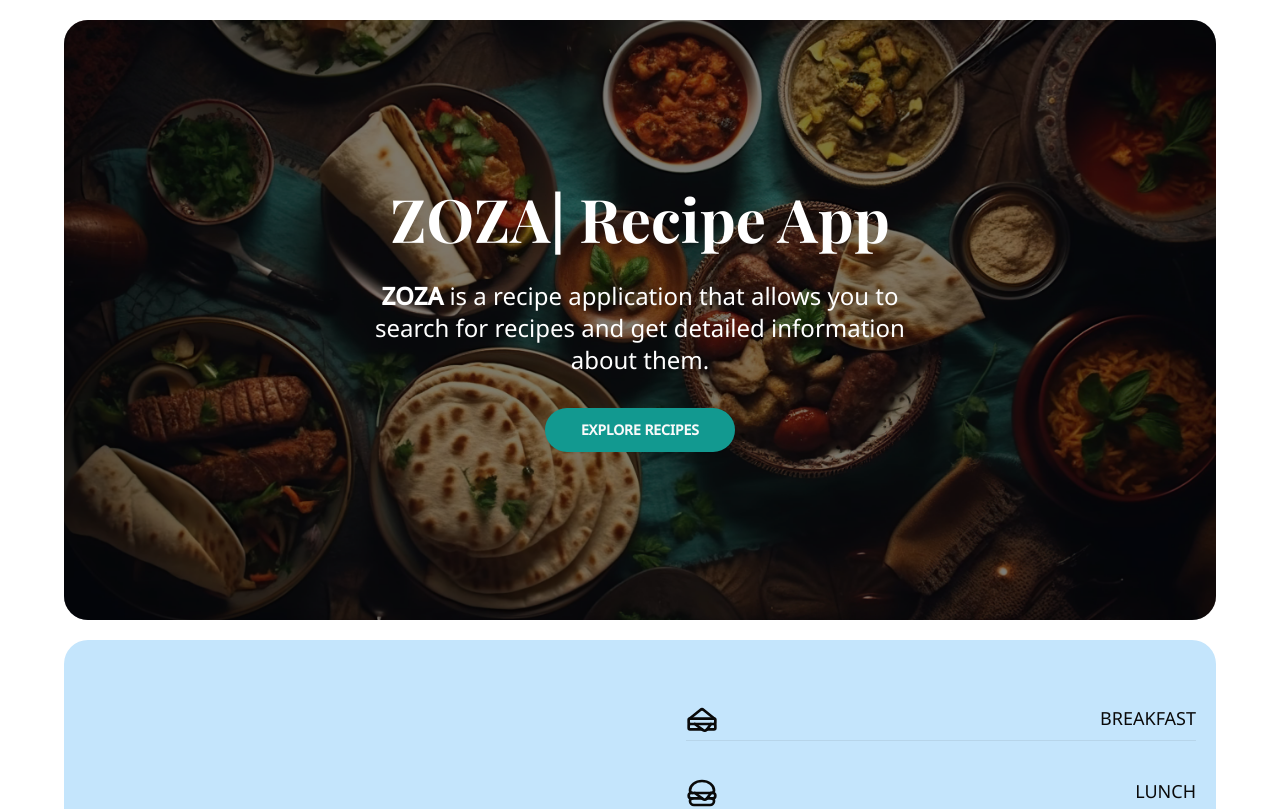
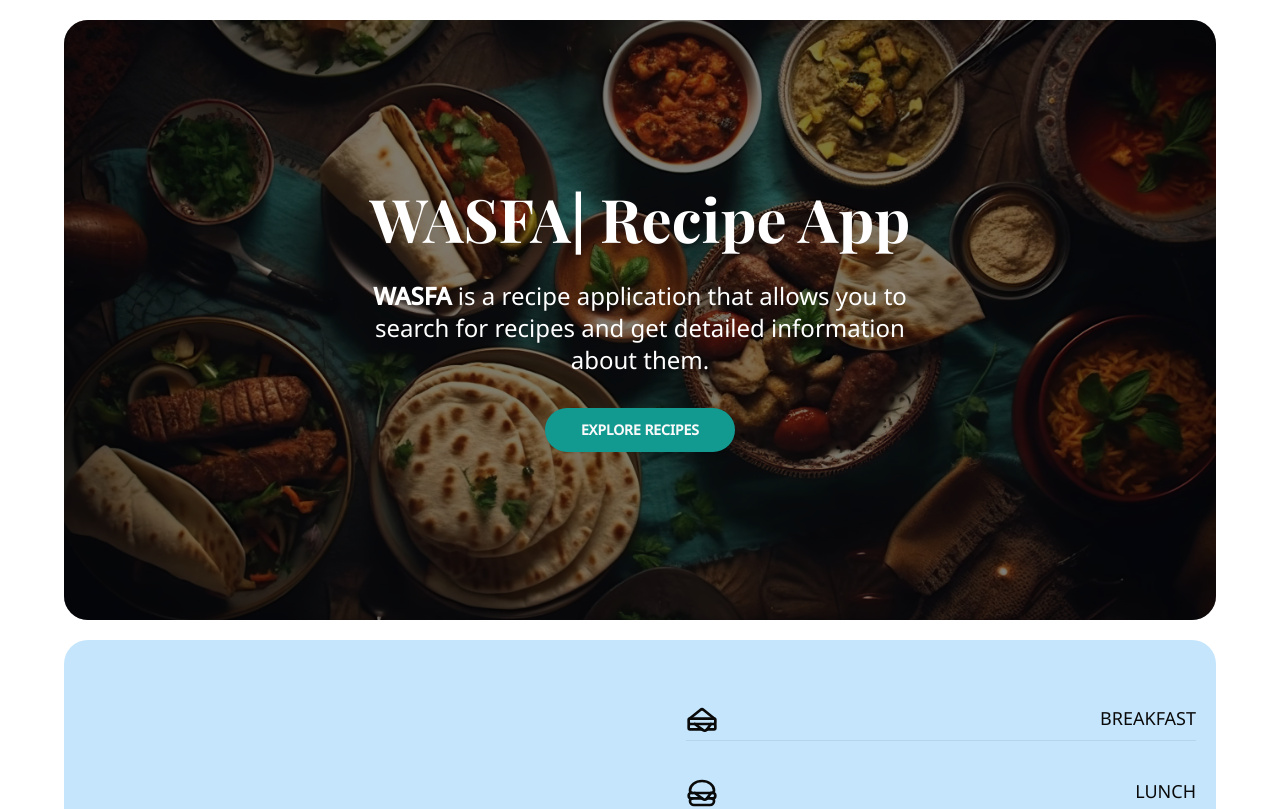
Before and after one commit to gaaramk/zoza, a Next.js app: page / in a window 1280 px wide. Shown: the top 809 px of the page. Built offline with nearby package versions, Linux system fonts and the light colour scheme; no server answers.

Commit message:
devolepment

```diff
--- a/app/layout.jsx
+++ b/app/layout.jsx
@@ -21,11 +21,11 @@ const notoSans = Noto_Sans({
 
 export const metadata = {
   title: {
-    default: "ZOZA",
-    template: "%s | ZOZA",
+    default: "WASFA",
+    template: "%s | WASFA",
   },
   description:
-    "ZOZA  is a recipe application that allows you to search for recipes and get detailed information about them.",
+    "WASFA  is a recipe application that allows you to search for recipes and get detailed information about them.",
   icons: {
     icon: "/images/logo.png",
   },
--- a/components/layout/Header.jsx
+++ b/components/layout/Header.jsx
@@ -26,11 +26,11 @@ const Header = () => {
       text-white"
       >
         <h2 className="font-title text-center text-3xl md:text-6xl font-bold">
-          ZOZA| Recipe App
+          WASFA| Recipe App
         </h2>
 
         <p className="text-center mt-5 text-lg md:text-2xl py-3 min-w-[300px]">
-          <span className="font-bold">ZOZA</span> is a recipe application that
+          <span className="font-bold">WASFA</span> is a recipe application that
           allows you to search for recipes and get detailed information about
           them.
         </p>
```
